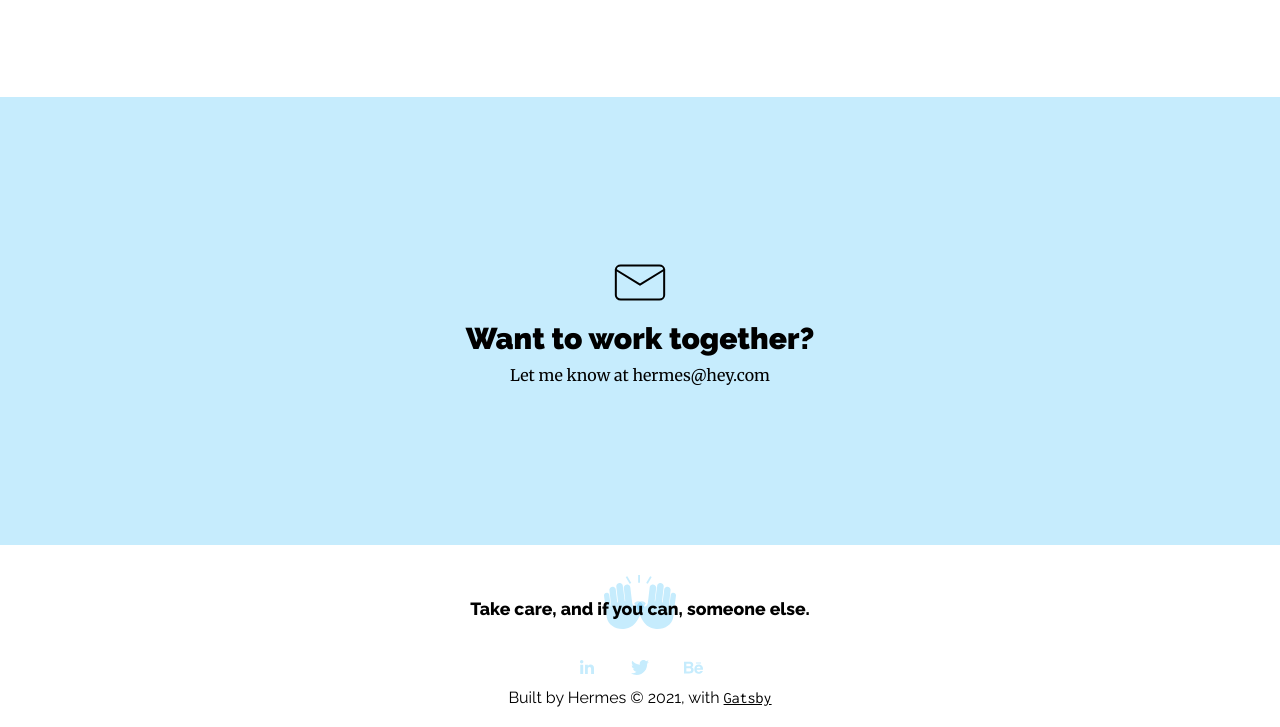
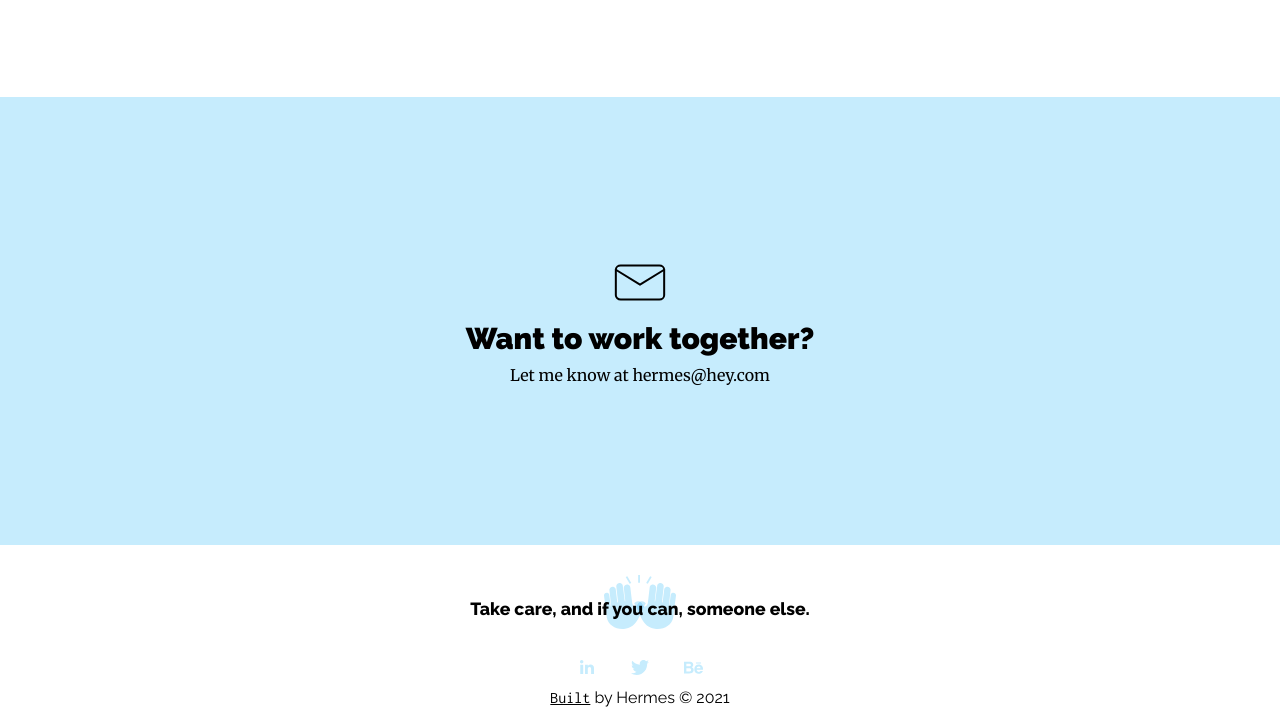
Before and after one commit to hermesjuan/design-portfolio, a Gatsby site: page / in a window 1280 px wide. Shown: the part 4653-5380 px from the top of the page. Built offline with nearby package versions, Linux system fonts and the light colour scheme; Gatsby itself is replaced by a stand-in of ours; a small style sheet from the web is missing.

Commit message:
Changed footer link to the repository of the project

```diff
--- a/src/components/layout.js
+++ b/src/components/layout.js
@@ -47,9 +47,8 @@ const Layout = ({ children }) => {
               <img src={require('../images/behance-logo.svg')}></img>
             </a>
           </div>
-          Built by Hermes © {new Date().getFullYear()}, with
-          {` `}
-          <a href="http://github.com/hermesjuan" target="_blank">Gatsby</a>
+          <a href="https://github.com/hermesjuan/design-portfolio" target="_blank">Built</a> by Hermes © {new Date().getFullYear()}
+
         </footer>
     </>
   )
```
